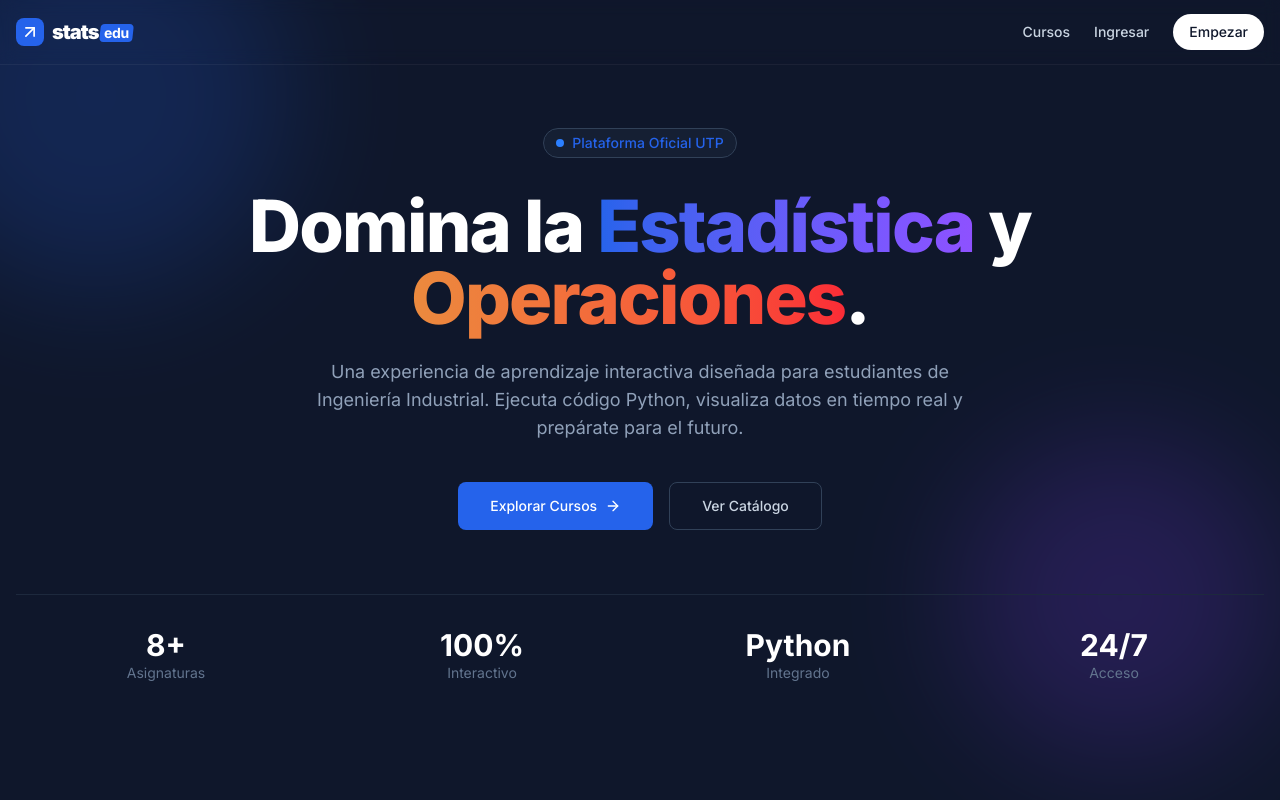
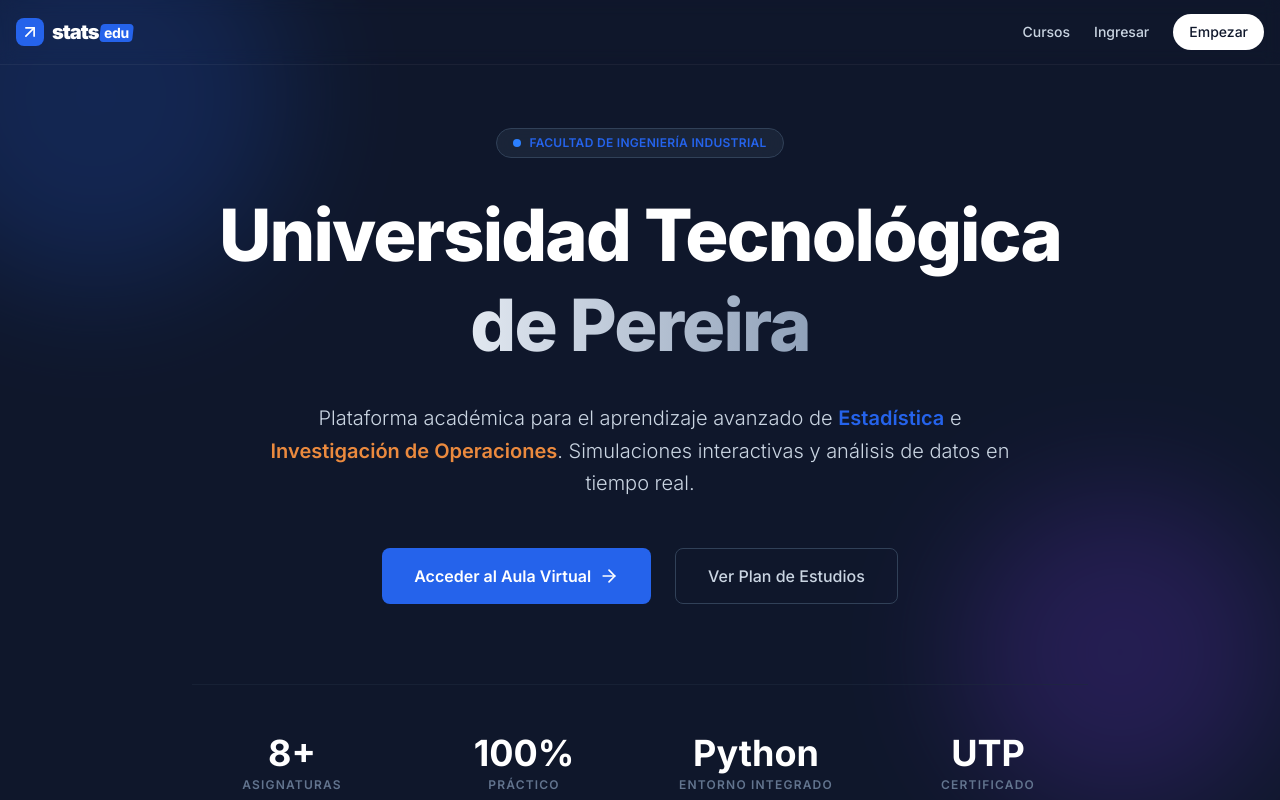
Before and after one commit to DanAndCastRod/stats_edu, a Next.js app: page / in a window 1280 px wide. Shown: the top 800 px of the page. Built offline with nearby package versions, Linux system fonts and the light colour scheme; no server answers; the database is empty.

Commit message:
fix(auth): resolve redirect loop & feat(ui): enhance academic branding

```diff
--- a/app/page.tsx
+++ b/app/page.tsx
@@ -4,7 +4,7 @@
 import { CoursePreviewSection } from "@/components/landing/CoursePreviewSection"
 import Link from "next/link"
 
-export const dynamic = 'force-dynamic';
+
 
 
 export default function Home() {
--- a/auth.config.ts
+++ b/auth.config.ts
@@ -30,9 +30,9 @@
             return true;
         },
     },
-    pages: {
-        signIn: '/api/auth/signin', // Default signin page
-    },
+    // pages: {
+    //     signIn: '/api/auth/signin', // Default signin page
+    // },
     session: {
         strategy: "jwt"
     }
--- a/auth.ts
+++ b/auth.ts
@@ -47,4 +47,5 @@
         })
     ],
     // Callbacks are inherited from authConfig
+    trustHost: true,
 })
--- a/components/landing/HeroSection.tsx
+++ b/components/landing/HeroSection.tsx
@@ -11,56 +11,57 @@
             </div>
 
             <div className="container relative z-10 mx-auto px-4 text-center">
-                <div className="inline-flex items-center gap-2 rounded-full bg-slate-800/50 px-3 py-1 text-sm font-medium text-brand-blue backdrop-blur-sm border border-slate-700 mb-8">
+                <div className="inline-flex items-center gap-2 rounded-full bg-slate-800/80 px-4 py-1.5 text-xs font-semibold text-brand-blue backdrop-blur-md border border-slate-700 mb-8 tracking-wide uppercase">
                     <span className="relative flex h-2 w-2">
                         <span className="animate-ping absolute inline-flex h-full w-full rounded-full bg-blue-400 opacity-75"></span>
                         <span className="relative inline-flex rounded-full h-2 w-2 bg-blue-500"></span>
                     </span>
-                    Plataforma Oficial UTP
+                    Facultad de Ingeniería Industrial
                 </div>
 
-                <h1 className="mx-auto max-w-4xl text-5xl font-extrabold tracking-tight text-white md:text-7xl mb-6">
-                    Domina la <span className="text-transparent bg-clip-text bg-gradient-to-r from-brand-blue to-violet-500">Estadística</span> y <span className="text-transparent bg-clip-text bg-gradient-to-r from-brand-orange to-red-500">Operaciones</span>.
+                <h1 className="mx-auto max-w-5xl text-5xl font-extrabold tracking-tight text-white md:text-7xl mb-8 leading-tight">
+                    Universidad Tecnológica <br className="hidden md:block" />
+                    <span className="text-transparent bg-clip-text bg-gradient-to-r from-slate-200 to-slate-400">de Pereira</span>
                 </h1>
 
-                <p className="mx-auto max-w-2xl text-lg text-slate-400 mb-10">
-                    Una experiencia de aprendizaje interactiva diseñada para estudiantes de Ingeniería Industrial.
-                    Ejecuta código Python, visualiza datos en tiempo real y prepárate para el futuro.
+                <p className="mx-auto max-w-3xl text-lg md:text-xl text-slate-300 mb-12 font-light leading-relaxed">
+                    Plataforma académica para el aprendizaje avanzado de <strong className="text-brand-blue font-semibold">Estadística</strong> e <strong className="text-brand-orange font-semibold">Investigación de Operaciones</strong>.
+                    Simulaciones interactivas y análisis de datos en tiempo real.
                 </p>
 
-                <div className="flex flex-col sm:flex-row items-center justify-center gap-4">
+                <div className="flex flex-col sm:flex-row items-center justify-center gap-6">
                     <Link
                         href="/courses"
-                        className="inline-flex h-12 items-center justify-center rounded-lg bg-brand-blue px-8 text-sm font-medium text-white transition-all hover:bg-blue-600 focus:outline-none focus:ring-2 focus:ring-blue-400 focus:ring-offset-2 focus:ring-offset-slate-900"
+                        className="group inline-flex h-14 items-center justify-center rounded-lg bg-brand-blue px-8 text-base font-semibold text-white transition-all hover:bg-blue-700 hover:shadow-lg hover:shadow-blue-900/20 focus:outline-none focus:ring-2 focus:ring-blue-400 focus:ring-offset-2 focus:ring-offset-slate-900"
                     >
-                        Explorar Cursos
-                        <ArrowRight className="ml-2 h-4 w-4" />
+                        Acceder al Aula Virtual
+                        <ArrowRight className="ml-2 h-5 w-5 transition-transform group-hover:translate-x-1" />
                     </Link>
                     <Link
                         href="/courses"
-                        className="inline-flex h-12 items-center justify-center rounded-lg border border-slate-700 bg-transparent px-8 text-sm font-medium text-slate-300 transition-all hover:bg-slate-800 focus:outline-none focus:ring-2 focus:ring-slate-400"
+                        className="inline-flex h-14 items-center justify-center rounded-lg border border-slate-700 bg-transparent px-8 text-base font-medium text-slate-300 transition-all hover:bg-slate-800 focus:outline-none focus:ring-2 focus:ring-slate-400"
                     >
-                        Ver Catálogo
+                        Ver Plan de Estudios
                     </Link>
                 </div>
 
                 {/* Stats / Badges */}
-                <div className="mt-16 grid grid-cols-2 gap-4 md:grid-cols-4 border-t border-slate-800 pt-8">
-                    <div className="flex flex-col items-center">
-                        <span className="text-3xl font-bold text-white">8+</span>
-                        <span className="text-sm text-slate-500">Asignaturas</span>
+                <div className="mt-20 grid grid-cols-2 gap-8 md:grid-cols-4 border-t border-slate-800/60 pt-12 max-w-4xl mx-auto">
+                    <div className="flex flex-col items-center group">
+                        <span className="text-4xl font-bold text-white mb-1 group-hover:text-brand-blue transition-colors">8+</span>
+                        <span className="text-xs uppercase tracking-widest text-slate-500 font-semibold">Asignaturas</span>
                     </div>
-                    <div className="flex flex-col items-center">
-                        <span className="text-3xl font-bold text-white">100%</span>
-                        <span className="text-sm text-slate-500">Interactivo</span>
+                    <div className="flex flex-col items-center group">
+                        <span className="text-4xl font-bold text-white mb-1 group-hover:text-brand-violet transition-colors">100%</span>
+                        <span className="text-xs uppercase tracking-widest text-slate-500 font-semibold">Práctico</span>
                     </div>
-                    <div className="flex flex-col items-center">
-                        <span className="text-3xl font-bold text-white">Python</span>
-                        <span className="text-sm text-slate-500">Integrado</span>
+                    <div className="flex flex-col items-center group">
+                        <span className="text-4xl font-bold text-white mb-1 group-hover:text-yellow-400 transition-colors">Python</span>
+                        <span className="text-xs uppercase tracking-widest text-slate-500 font-semibold">Entorno Integrado</span>
                     </div>
-                    <div className="flex flex-col items-center">
-                        <span className="text-3xl font-bold text-white">24/7</span>
-                        <span className="text-sm text-slate-500">Acceso</span>
+                    <div className="flex flex-col items-center group">
+                        <span className="text-4xl font-bold text-white mb-1 group-hover:text-green-400 transition-colors">UTP</span>
+                        <span className="text-xs uppercase tracking-widest text-slate-500 font-semibold">Certificado</span>
                     </div>
                 </div>
             </div>
```
